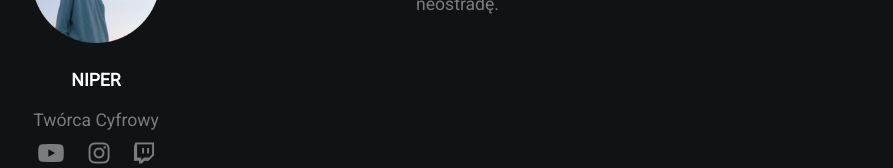
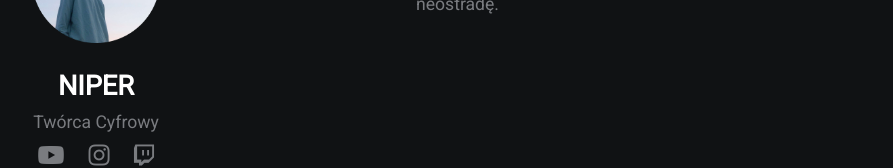
Before and after one commit to NIPERR/website, a plain HTML site: page index.html in a window 1280 px wide. Shown: the part 405-573 px from the top of the page, without its empty margins (224-1117 px from the left). Drawn offline with Linux system fonts and the light colour scheme.

Commit message:
Update index.html

```diff
--- a/index.html
+++ b/index.html
@@ -12,9 +12,7 @@
     <div class="grid-2">
         <div class="section-1">
             <img src="../assets/favicon.png" width="128px" height="128px">
-            <h2>
-              <p class="line-1 anim-typewriter">NIPER</p>
-            </h2>
+            <h2>NIPER</h2>
             <p>Twórca Cyfrowy</p>
             <a href="https://youtube.com/niperr"><i class="fab fa-youtube"></i></a>
             <a href="https://instagram.com/niperro"><i class="fab fa-instagram"></i></a>
```
